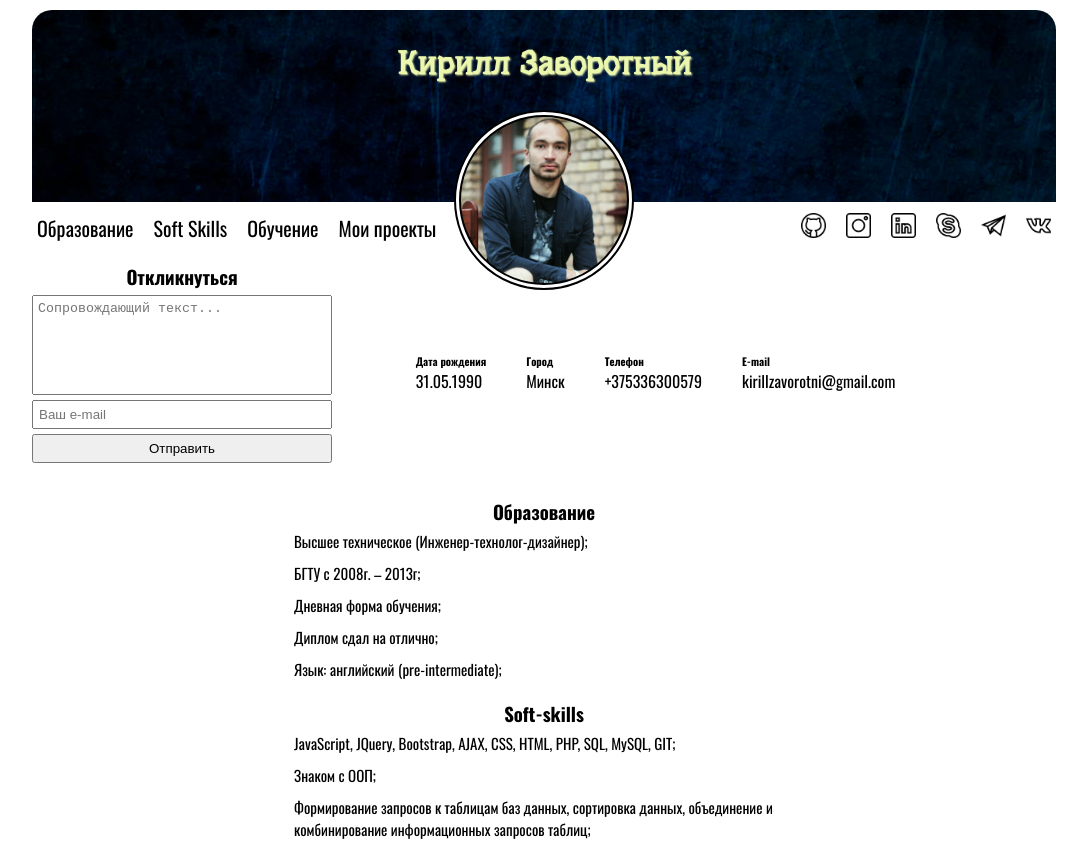
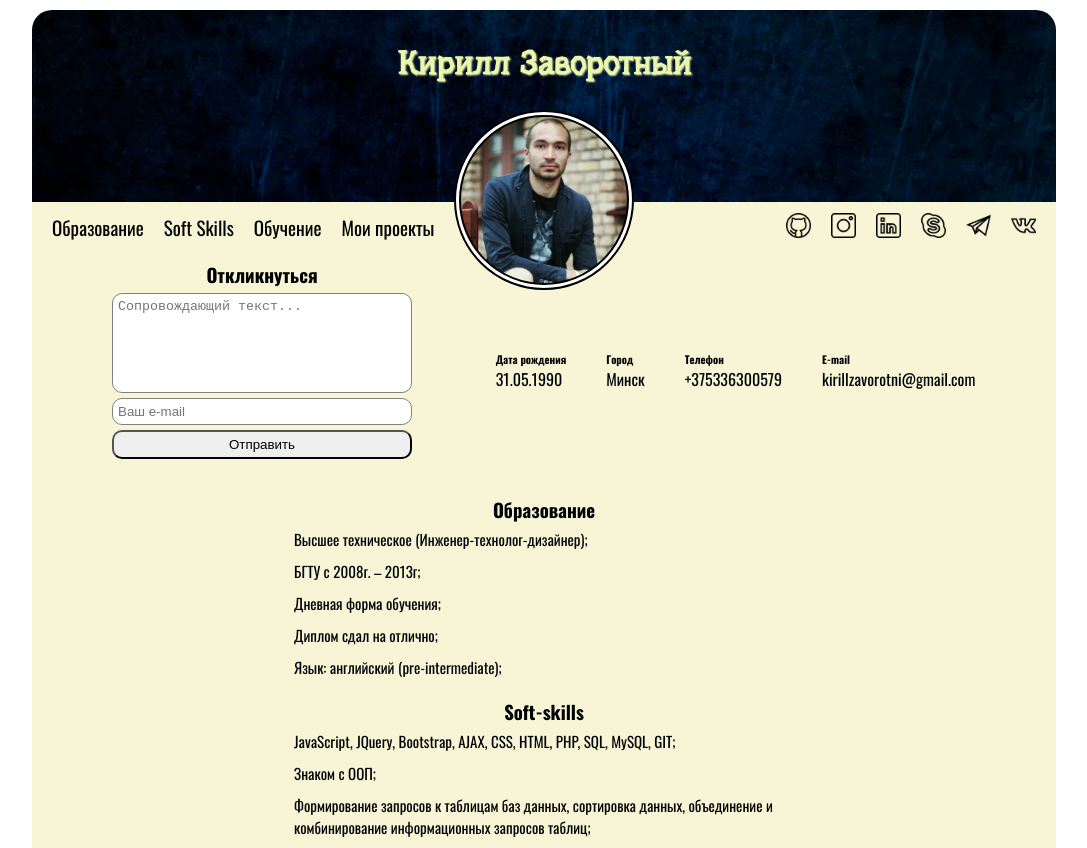
Before and after one commit to dsv-sergey/rsschool-codejam1-cv-1, a plain HTML site: page index.html in a window 1280 px wide. Shown: the top 848 px of the page, without its empty margins (96-1183 px from the left). Drawn offline with Linux system fonts and the light colour scheme.

Commit message:
refactor(css/main.css) change style for file

```diff
--- a/css/main.css
+++ b/css/main.css
@@ -62,13 +62,14 @@ nav {
   justify-content: space-between;
   margin-top: 120px;
   padding-top: 11px;
-  background-color: #fff;
+  background-color: #f7f5d6;
 }
 
 .menu {
   display: flex;
   justify-content: space-between;
   list-style: none;
+  margin-left: 15px;
 }
 
 .menu__item {
@@ -88,7 +89,7 @@ nav {
   position: relative;
   color: #000;
   text-decoration: none;
-  font-size: 20px;
+  font-size: 19px;
 }
 
 .menu__link::after {
@@ -113,6 +114,7 @@ nav {
   display: flex;
   justify-content: space-between;
   list-style: none;
+  margin-right: 15px;
 }
 
 .soc__item {
@@ -147,11 +149,13 @@ nav {
   max-width: 1024px;
   margin: 0 auto;
   padding-top: 20px;
+  background-color: #f7f5d6;
 }
 
 .form-container {
   display: inline-block;
   width: 300px;
+  margin-left: 80px;
 }
 
 .form-name-text {
@@ -170,6 +174,14 @@ nav {
   padding: 5px;
   margin: 5px 0;
   resize: none;
+  border-radius: 10px;
+  border: 1px solid gray;
+}
+
+#call-back-text,
+#call-back-text:focus,
+#call-back-text:active {
+  outline: none;
 }
 
 #email {
@@ -177,12 +189,28 @@ nav {
   width: 100%;
   padding: 5px;
   margin: 5px 0;
+  border-radius: 10px;
+  outline: none;
+  border: 1px solid gray;
+}
+
+#email,
+#email:focus,
+#email:active {
+  outline: none;
 }
 
 #submit-form {
   display: block;
   width: 100%;
   padding: 5px;
+  border-radius: 10px;
+}
+
+#submit-form,
+#submit-form:focus,
+#submit-form:active {
+  outline: none;
 }
 
 .contacts-container {
@@ -207,7 +235,7 @@ footer {
   justify-content: space-between;
   max-width: 1024px;
   margin: 0 auto 15px;
-  padding: 15px 50px;
+  padding: 15px 35px;
   background-image: url(../img/bg_head.jpg);
   border-radius: 0 0 20px 20px;
 }
@@ -226,6 +254,7 @@ main {
   max-width: 1024px;
   margin: 0 auto;
   padding-bottom: 20px;
+  background-color: #f7f5d6;
 }
 
 .user-block-info {
```
